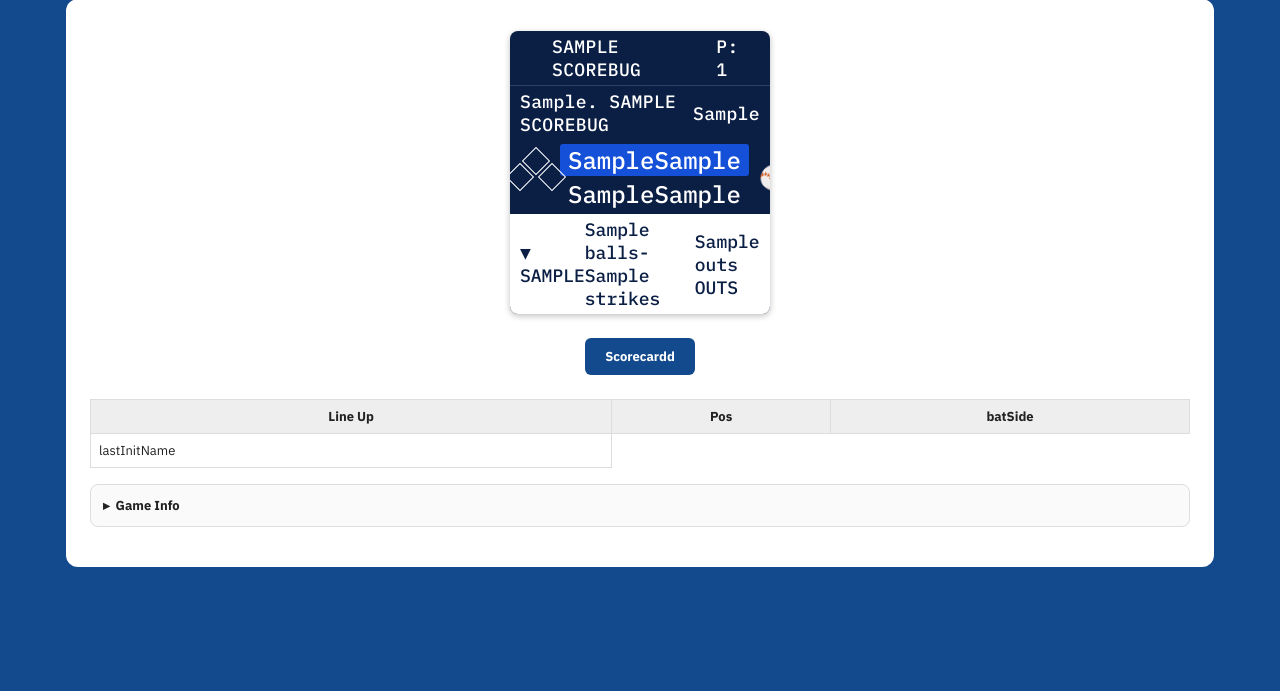
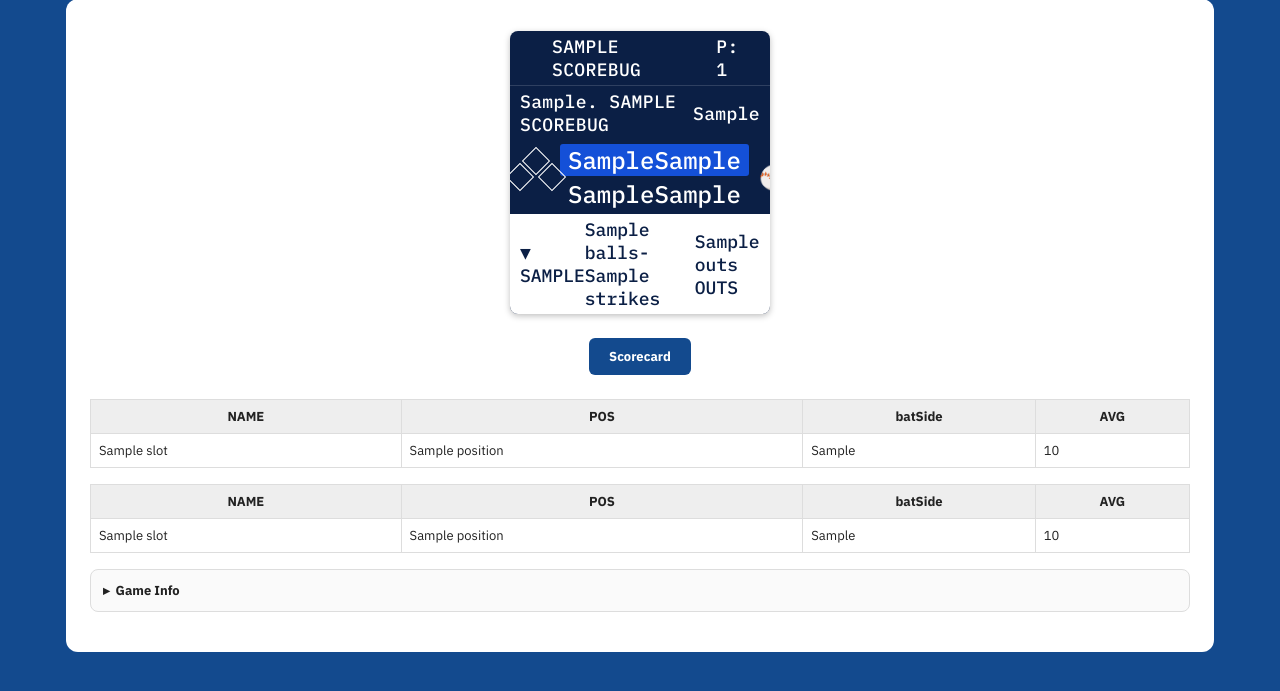
Before and after one commit to kr1st1n4gr03g3r/base-boys-club, a Python web app: template templates/home.html in a window 1280 px wide. Shown: the part 25-716 px from the top of the page. Run offline with Jinja, Linux system fonts and the light colour scheme; the template is opened without the code that fills it: most values are stand-ins (such as "Sample title", 1, 10 or a date in 2020).

Commit message:
Fix scorecard link typo and update player stats table structure for consistency

```diff
--- a/templates/home.html
+++ b/templates/home.html
@@ -11,18 +11,42 @@
     <main id="game-report" class="report">
         {% include 'partials/game_header.html' %}
         <nav class="nav-buttons">
-            <a class="nav-button" href="{{ scorecard_filename }}">Scorecardd</a>
+            <a class="nav-button" href="{{ scorecard_filename }}">Scorecard</a>
         </nav>
         <section id="lineup-stats">
             <table>
                 <tr>
-                    <th>Line Up</th>
-                    <th>Pos</th>
+                    <th>NAME</th>
+                    <th>POS</th>
                     <th>batSide</th>
+                    <th>AVG</th>
                 </tr>
+                {% for slot in scorecard.away.players %}
                 <tr>
-                    <td>lastInitName</td>
+                    <td>{% for p in slot.players %}{{ p.boxscore_name }}<br>{% endfor %}</td>
+                    <td>{% for p in slot.players %}{{ p.position }}<br>{% endfor %}</td>
+                    <td>{% for p in slot.players %}{{ p.bat_side }}<br>{% endfor %}</td>
+                    <td>{% for p in slot.players %}{{p.player_average}}<br>{% endfor %}</td>
                 </tr>
+                {% endfor %}
+            </table>
+        </section>
+        <section id="lineup-stats">
+            <table>
+                <tr>
+                    <th>NAME</th>
+                    <th>POS</th>
+                    <th>batSide</th>
+                    <th>AVG</th>
+                </tr>
+                {% for slot in scorecard.home.players %}
+                <tr>
+                    <td>{% for p in slot.players %}{{ p.boxscore_name }}<br>{% endfor %}</td>
+                    <td>{% for p in slot.players %}{{ p.position }}<br>{% endfor %}</td>
+                    <td>{% for p in slot.players %}{{ p.bat_side }}<br>{% endfor %}</td>
+                    <td>{% for p in slot.players %}{{p.player_average}}<br>{% endfor %}</td>
+                </tr>
+                {% endfor %}
             </table>
         </section>
         {% include 'partials/game_info.html' %}
```
